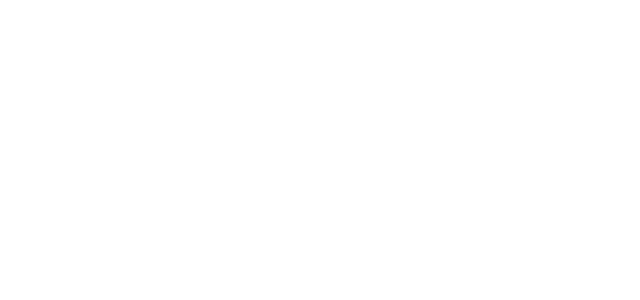
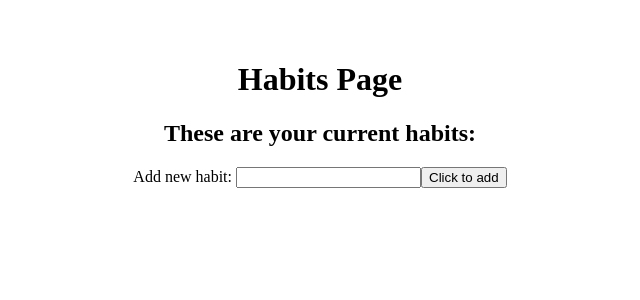
Before and after one commit to ddaviddahlgren/Projektarbete-Frontend-2, a React (Vite) app: page /habits in a window 1280 px wide. Before the commit this address had no page. Shown: the top 300 px of the page, without its empty margins (320-960 px from the left). Built offline with nearby package versions, Linux system fonts and the light colour scheme.

Commit message:
First push

```diff
--- a/src/App.jsx
+++ b/src/App.jsx
@@ -1,6 +1,8 @@
 import { BrowserRouter as Router, Routes, Route } from 'react-router-dom'
 
 import './App.css'
+import HabitsPage from './pages/HabitsPage'
+
 
 function App() {
 
@@ -8,7 +10,7 @@
     <>
     <Router>
       <Routes>
-        {/* David gör Habits <Route></Route> */}
+        <Route path="/habits" element={<HabitsPage />}></Route>
         {/* Manau gör Todos <Route></Route> */}
         {/* Oscar gör Event Planner <Route></Route> */}
       </Routes>
--- /dev/null
+++ b/src/components/Habit.jsx
@@ -0,0 +1,13 @@
+export default function Habit({habit}){
+
+    return(
+        <>
+            <div className="habit">
+                <p><strong>{habit.title}</strong></p>
+                <p>Repetitions: {habit.reps}</p>
+                <p>Priority: {habit.prio}</p>
+            </div>
+        </>
+    )
+
+}
--- /dev/null
+++ b/src/components/Habits.jsx
@@ -0,0 +1,41 @@
+import { useState } from "react";
+
+import Habit from "./Habit";
+
+export default function Habits() {
+  const [habits, setHabits] = useState([]);
+  const [habitTitle, setHabitTitle] = useState("");
+
+  const handleNewHabit = () => {
+    let newHabit = {
+      id: habitTitle,
+      title: habitTitle,
+      reps: 0,
+      prio: "low",
+    };
+    setHabits([newHabit, ...habits]);
+    setHabitTitle("")
+  };
+
+  return (
+    <>
+      <h2>These are your current habits:</h2>
+      <ul className="habit-list">
+      {habits.map((habit, i) => (
+          <li key={i}>
+            <Habit habit={habit} />
+          </li>
+      ))}
+      </ul>
+      <label>Add new habit: </label>
+      <input
+        type="text"
+        value={habitTitle}
+        onChange={(e) => {
+          setHabitTitle(e.target.value);
+        }}
+      />
+      <button onClick={handleNewHabit}>Click to add</button>
+    </>
+  );
+}
--- /dev/null
+++ b/src/pages/HabitsPage.jsx
@@ -0,0 +1,12 @@
+import Habits from "../components/Habits";
+
+export default function HabitsPage(){
+
+    return (
+        <>
+            <h1>Habits Page</h1>
+            <Habits />
+        </>
+    )
+
+}
```
Also changed, not shown: 1 other file (tests, documents, lock files or other folders).
